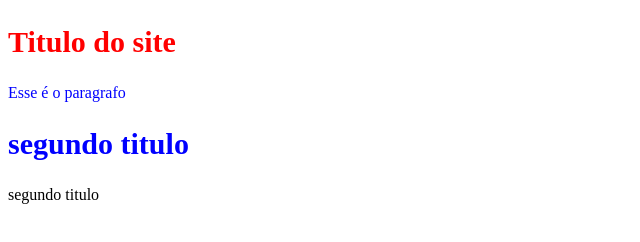
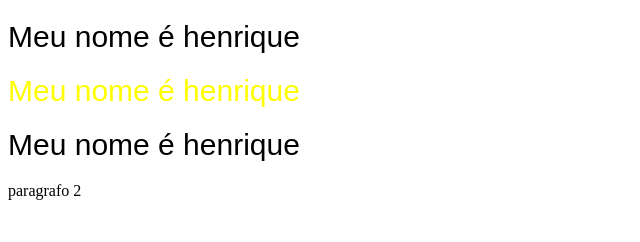
Before and after one commit to RickCeschini/Aula-1-Html, a plain HTML site: page Index.html in a window 1280 px wide. Shown: the whole page, without its empty margins (0-640 px from the left). Drawn offline with Linux system fonts and the light colour scheme.

Commit message:
Add files via upload

```diff
--- a/Index.html
+++ b/Index.html
@@ -4,46 +4,21 @@
        <meta charset="utf-8">
        <meta name="viewport" content="width=device-width, initial-scale=1.0">
        <meta http-equiv="X-UA-Compatible" content="IE=edge">
-       <title>Aula 3</title>
-       <link rel="stylesheet" href="">
+       <link rel="stylesheet" href="Style.css"/>
+       <title>Aula 4</title>
+
    </head>
 
-   <body>
+    <body>
 
-    <style>
-            .titulo {
-                font-size: 30px;
-            }
+           <h1 class="Titulo">Meu nome é henrique</h1>
 
-            #paragrafo1{
-                    color: blue;
-                    font-weight: 300;
+           <h1 class="Titulo txtamarelo">Meu nome é henrique</h1>
 
-            }
-
-            .corVermelha {
-                color: red;
-            }
-
-            .corAzul {
-                color: blue;
-            }
-    </style>
+           <h1 class="Titulo txtvermelho">Meu nome é henrique</h1>
 
 
-
-            <h2 class="titulo corVermelha">  Titulo do site</h2>
-
-           <p id="paragrafo1">Esse é o paragrafo</p>
-
-           <h2 class="titulo corAzul"> segundo titulo</h2>
-
-           <p>segundo titulo</p>
-
-
-           <div>
-            <img src="gatinho.jpg" alt="">
-           </div>
-   </body>
+           <p>paragrafo 2 </p>
+    </body>
 
 </html>
--- /dev/null
+++ b/Style.css
@@ -0,0 +1,15 @@
+.Titulo{
+    font-size: 30px;
+    font-weight: 400;
+    font-family: Arial, Helvetica, sans-serif;
+
+}
+
+.txtamarelo{
+    color: yellow;
+}
+
+.paragrafo{
+    color: red;
+    line-height: 10px;
+}
```
